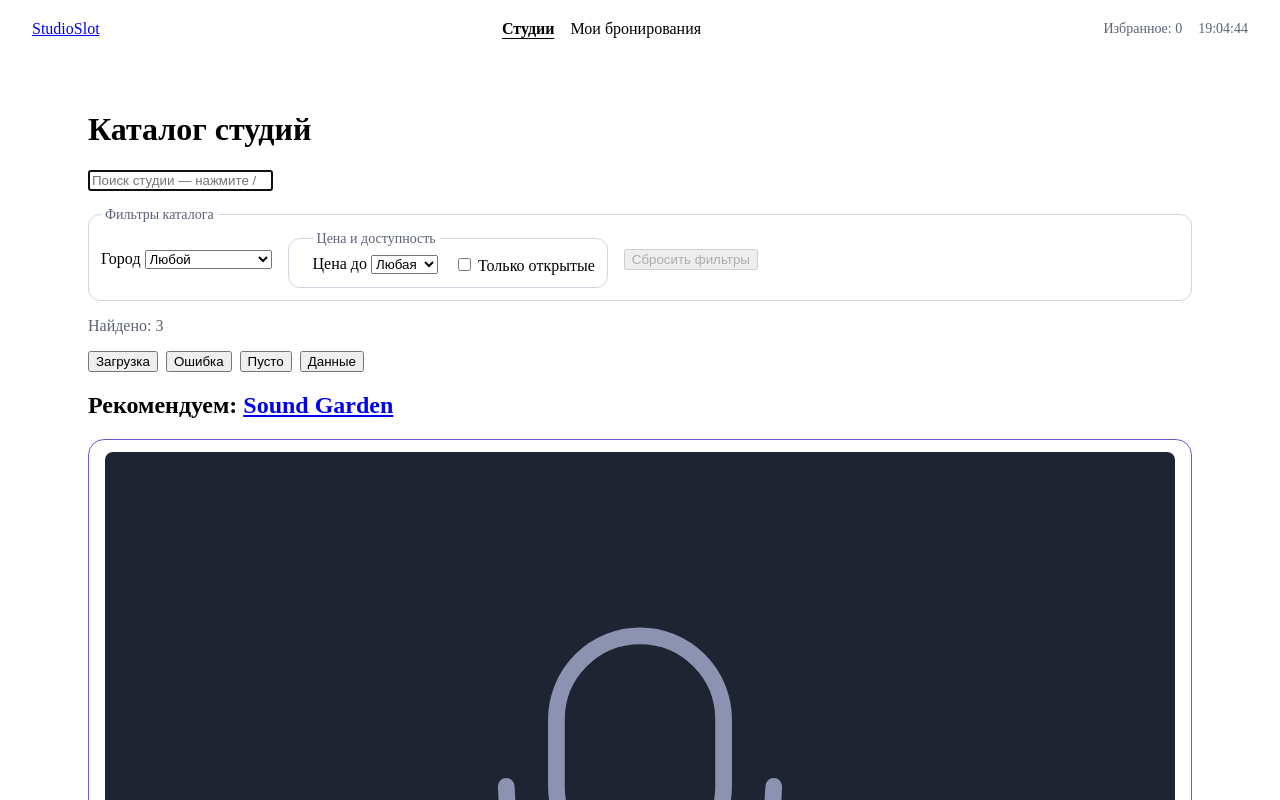
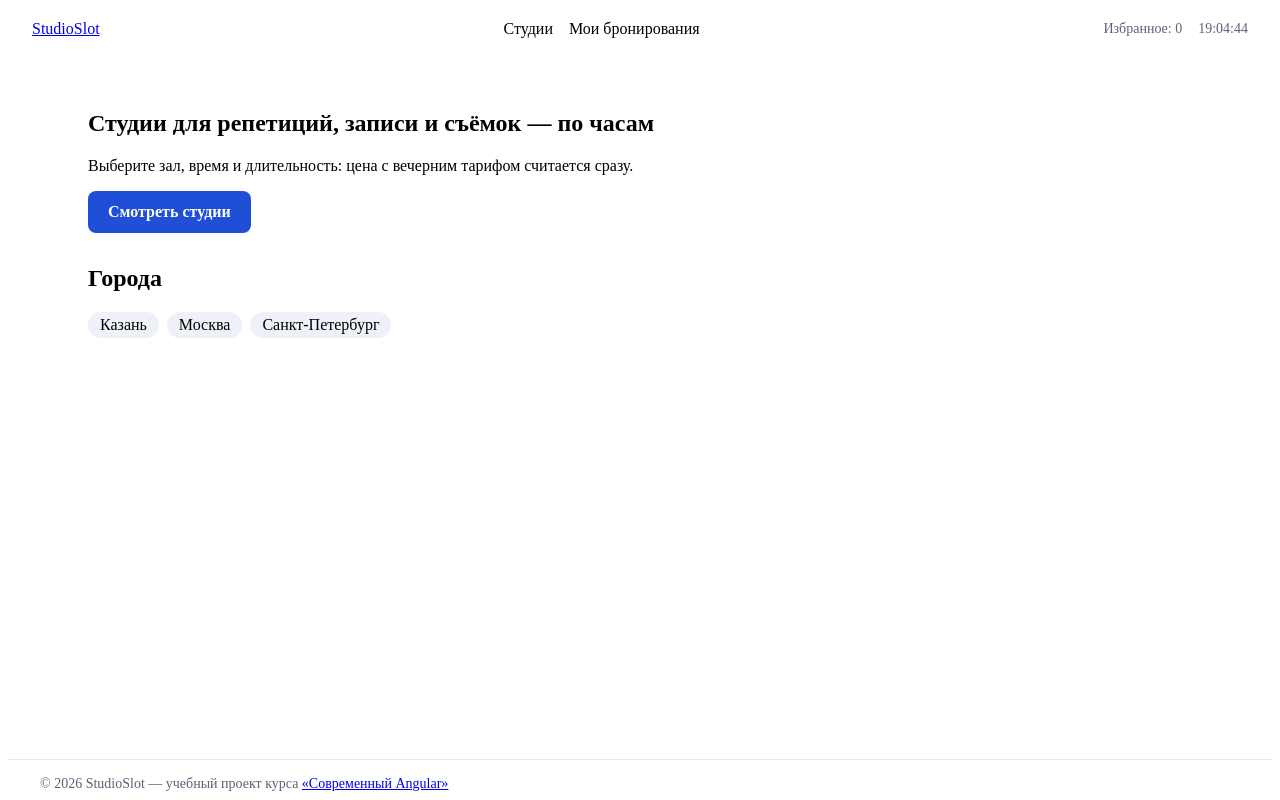
Before and after one commit to uncodegen-beep/studio-slot-course, an Angular app: page / in a window 1280 px wide. Before the commit this address led to /studios. Shown: the top 800 px of the page. Built offline with nearby package versions, Linux system fonts and the light colour scheme.

Commit message:
feat(lesson-044): главная страница и таблица маршрутов

```diff
--- /dev/null
+++ b/src/pages/home/ui/home-page.component.scss
@@ -0,0 +1,33 @@
+:host {
+    display: block;
+    padding: 24px;
+}
+
+.hero {
+    max-width: 640px;
+    margin-bottom: 32px;
+}
+
+.cta {
+    display: inline-block;
+    padding: 12px 20px;
+    border-radius: 8px;
+    background: #1f4fd6;
+    color: #fff;
+    font-weight: 600;
+    text-decoration: none;
+}
+
+.cities {
+    display: flex;
+    flex-wrap: wrap;
+    gap: 8px;
+    padding: 0;
+    list-style: none;
+
+    li {
+        padding: 4px 12px;
+        border-radius: 999px;
+        background: #eef1f8;
+    }
+}
--- /dev/null
+++ b/src/pages/home/ui/home-page.component.ts
@@ -0,0 +1,34 @@
+import { ChangeDetectionStrategy, Component, inject } from '@angular/core';
+import { RouterLink } from '@angular/router';
+
+import { CatalogStore } from '@entities/studio/model/catalog.store';
+
+/** Главная: адрес «/». Подключена в маршрутах напрямую через component — она нужна сразу */
+@Component({
+    selector: 'app-home-page',
+    imports: [RouterLink],
+    template: `
+        <section class="hero">
+            <h1>Студии для репетиций, записи и съёмок — по часам</h1>
+            <p>Выберите зал, время и длительность: цена с вечерним тарифом считается сразу.</p>
+            <a
+                class="cta"
+                routerLink="/studios"
+            >
+                Смотреть студии
+            </a>
+        </section>
+
+        <h2>Города</h2>
+        <ul class="cities">
+            @for (city of cities(); track city) {
+                <li>{{ city }}</li>
+            }
+        </ul>
+    `,
+    styleUrl: './home-page.component.scss',
+    changeDetection: ChangeDetectionStrategy.OnPush,
+})
+export class HomePageComponent {
+    protected readonly cities = inject(CatalogStore).cities;
+}
```
Also changed, not shown: src/app/app.routes.ts (+12 -4 lines), 1 other file (tests, documents, lock files or other folders).
